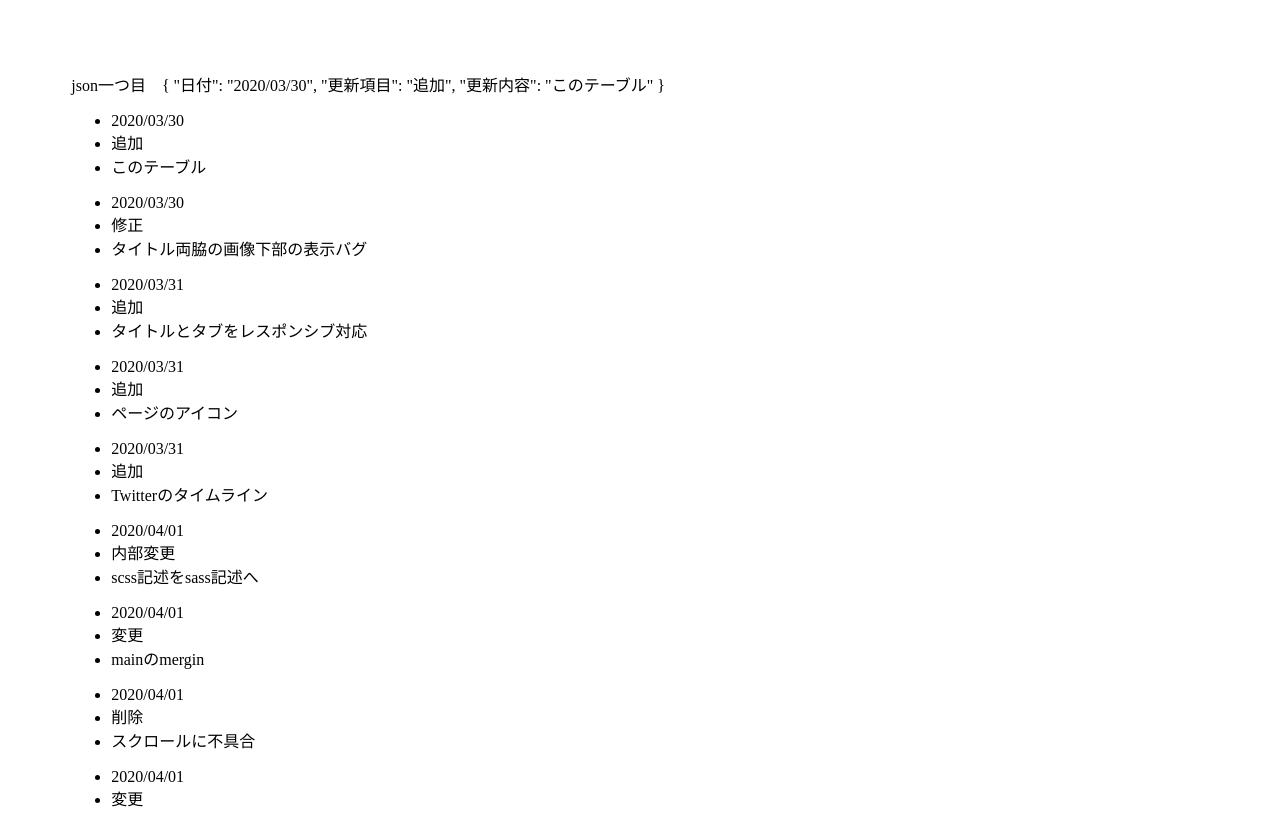
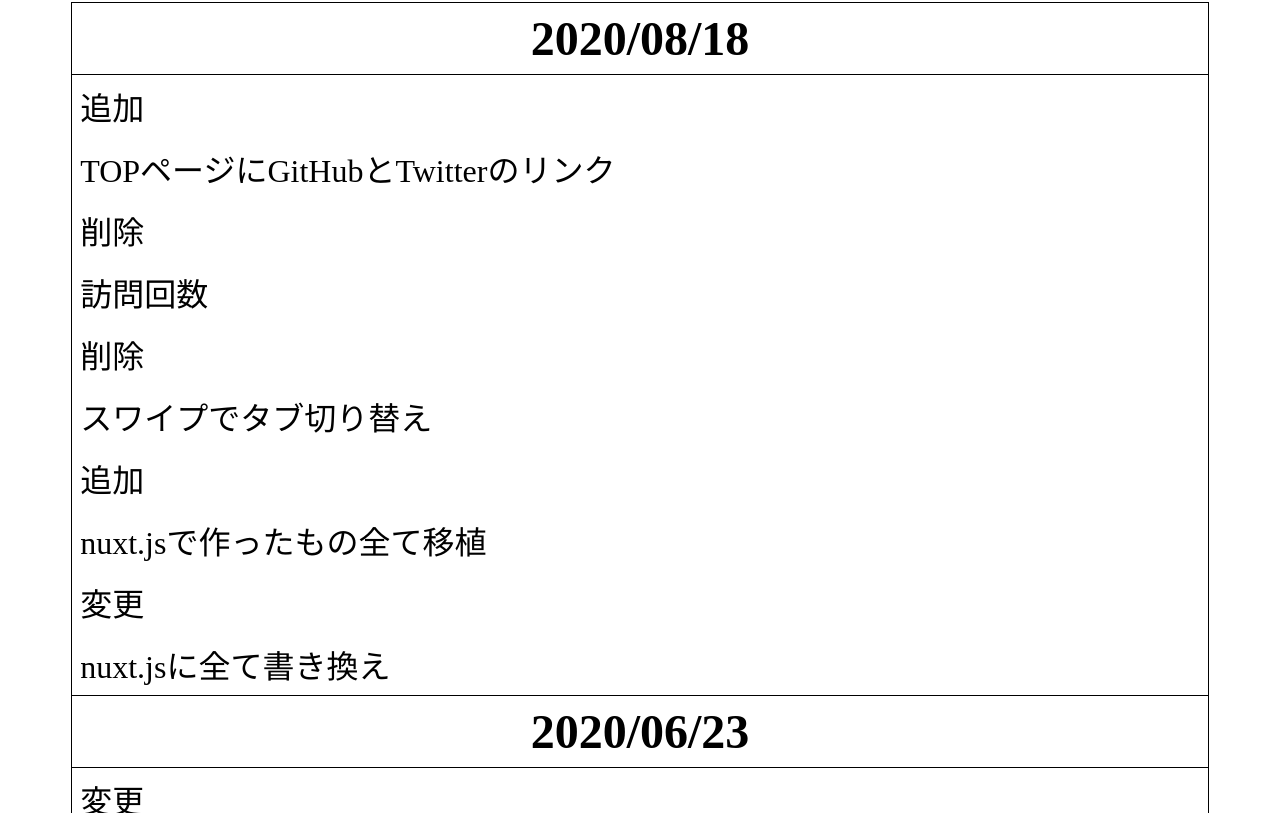
Before and after one commit to taiki1280/taiki-specialty, a Nuxt app: page / in a window 1280 px wide. Shown: the part 2247-3060 px from the top of the page. Built offline with nearby package versions, Linux system fonts and the light colour scheme.

Commit message:
[変更]80%融合

```diff
--- a/assets/stylus/common.styl
+++ b/assets/stylus/common.styl
@@ -25,7 +25,7 @@ html
   small
     font-size fontsize - 4
 body
-  background linear-gradient(90deg, #0af, #fff, #0af)
+  background linear-gradient(90deg, #0cf, #fff, #0af)
 .page
   width 100%
   // ページ遷移アニメーション
--- a/assets/update_content.json
+++ b/assets/update_content.json
@@ -208,5 +208,30 @@
         "日付": "2020/06/23",
         "更新項目": "変更",
         "更新内容": "更新表を昇順から降順へ"
+    },
+    {
+        "日付": "2020/08/18",
+        "更新項目": "変更",
+        "更新内容": "nuxt.jsに全て書き換え"
+    },
+    {
+        "日付": "2020/08/18",
+        "更新項目": "追加",
+        "更新内容": "nuxt.jsで作ったもの全て移植"
+    },
+    {
+        "日付": "2020/08/18",
+        "更新項目": "削除",
+        "更新内容": "スワイプでタブ切り替え"
+    },
+    {
+        "日付": "2020/08/18",
+        "更新項目": "削除",
+        "更新内容": "訪問回数"
+    },
+    {
+        "日付": "2020/08/18",
+        "更新項目": "追加",
+        "更新内容": "TOPページにGitHubとTwitterのリンク"
     }
 ]
--- a/components/Nav.vue
+++ b/components/Nav.vue
@@ -11,16 +11,17 @@ nav
     default(0.9)
     border-bottom solid 1px
     transition ease 0.7s
-    padding 0 1vw
-    font-size 3vmin
+    padding 0 0.5vw
     flex-grow 1
+    min-width 6em
     height 10vh
     flex()
+    font-size 100%
     @media screen and (orientation portrait)
       height 5vh
 .nuxt-link-exact-active
-  flex-grow 1.5
-  font-size 6vmin
+  font-size 150%
+  flex-grow 2
   default(0.9, #000)
 </style>
 
--- a/components/test.vue
+++ b/components/test.vue
@@ -1,8 +1,8 @@
 <template lang="pug">
 div
   h1 components/test
-  NavMenu
-  h2 ↑testコンポーネントからnavmenuコンポーネント呼び出し
+  Nav
+  h2 ↑testコンポーネントからNavコンポーネント呼び出し
 </template>
 
 <style lang='stylus' scoped>
--- a/layouts/default.vue
+++ b/layouts/default.vue
@@ -10,9 +10,7 @@ div
 <style lang="stylus">
 main
   width 90%
-  min-height 80vh
   display flex
   flex-direction column
   margin auto
-  // background #ffffff
 </style>
--- a/pages/CalcBMI/index.styl
+++ b/pages/CalcBMI/index.styl
@@ -1,3 +1,9 @@
+#main
+  flex(space-evenly)
+  flex-direction column
+  height 80vh
+  @media screen and (orientation portrait)
+    height 60vh
 #main>div
   width 80%
   table
--- a/pages/Hyakuninnissyu/index.vue
+++ b/pages/Hyakuninnissyu/index.vue
@@ -60,6 +60,8 @@ export default {
     padding 0
     span
       color red
+    @media screen and (orientation portrait)
+      font-size 3.6vw
   > div
     display flex
     flex-direction column
@@ -69,22 +71,16 @@ export default {
       img
         width 100%
     @media screen and (orientation landscape)
-      width 50%
-      display flex
-      flex-wrap wrap
-      flex 1
-      margin auto
-      // background: black
       > div
         flex-direction column
         display flex
         flex-wrap wrap
         justify-content center
+        height 30vh
+        width 100%
+      img
         height 20vh
-        width 100%
-        img
-          height 20vh
-          margin auto
+        margin auto
     > div
       p:nth-of-type(3)
         text-align right
--- a/pages/Twitter.vue
+++ b/pages/Twitter.vue
@@ -1,7 +1,13 @@
 <template lang="pug">
 div
-  div Twitterの中身
-  div Twitterの中身
+  h2 俺のタイムライン
+  a.twitter-timeline(
+    data-lang="ja",
+    width="100%",
+    data-theme="dark",
+    href="https://twitter.com/taiki_global?ref_src=twsrc%5Etfw"
+  ) Tweets by taiki_global
+  script(src="https://platform.twitter.com/widgets.js", charset="utf-8")
 </template>
 
 <style lang="stylus" scoped>
--- a/pages/index.vue
+++ b/pages/index.vue
@@ -17,14 +17,13 @@
         rel="noopener noreferrer"
       ) Twitter
   .container
-    div json一つ目　{{ json[0] }}
-    ul(
-      v-for="(value, key) in json",
-    )
-      //- v-if="key > 0 && json[key - 1].日付 != value.日付"
-      li {{ value.日付 }}
-      li {{ value.更新項目 }}
-      li {{ value.更新内容 }}
+    table.update_content
+      tbody
+        tr(v-for="(value, i) in json")
+          //- 最初の日付と値がひとつ前と同じでないとき実行
+          th(scope="col", v-if="i == 0 || value.日付 != json[i - 1].日付") {{ value.日付 }}
+          td {{ value.更新項目 }}
+          td {{ value.更新内容 }}
 </template>
 
 <style lang="stylus" scoped>
@@ -60,13 +59,41 @@
     button(grey)
   .cyan
     button(cyan)
+.update_content
+  border-collapse collapse
+  width 100%
+  tr
+    border-right solid 1px
+    border-left solid 1px
+    display flex
+    flex-wrap wrap
+    &:last-child
+      border-bottom solid 1px
+  th, td
+    padding 1vh
+    flex()
+  th
+    default(0.6, #000)
+    border-top solid #000 1px
+    border-bottom solid #000 1px
+    font-size 6vmin
+    width 100%
+  td
+    font-size 4vmin
+    &:first-of-type
+      default(0.6, #000)
+      width 25%
+    &:last-of-type
+      default(0.6)
+      width 75%
+      justify-content left
 </style>
 
 <script>
 export default {
   data() {
     return {
-      json: require("~/assets/update_content.json"),
+      json: require("~/assets/update_content.json").reverse(),
     };
   },
 };
```
